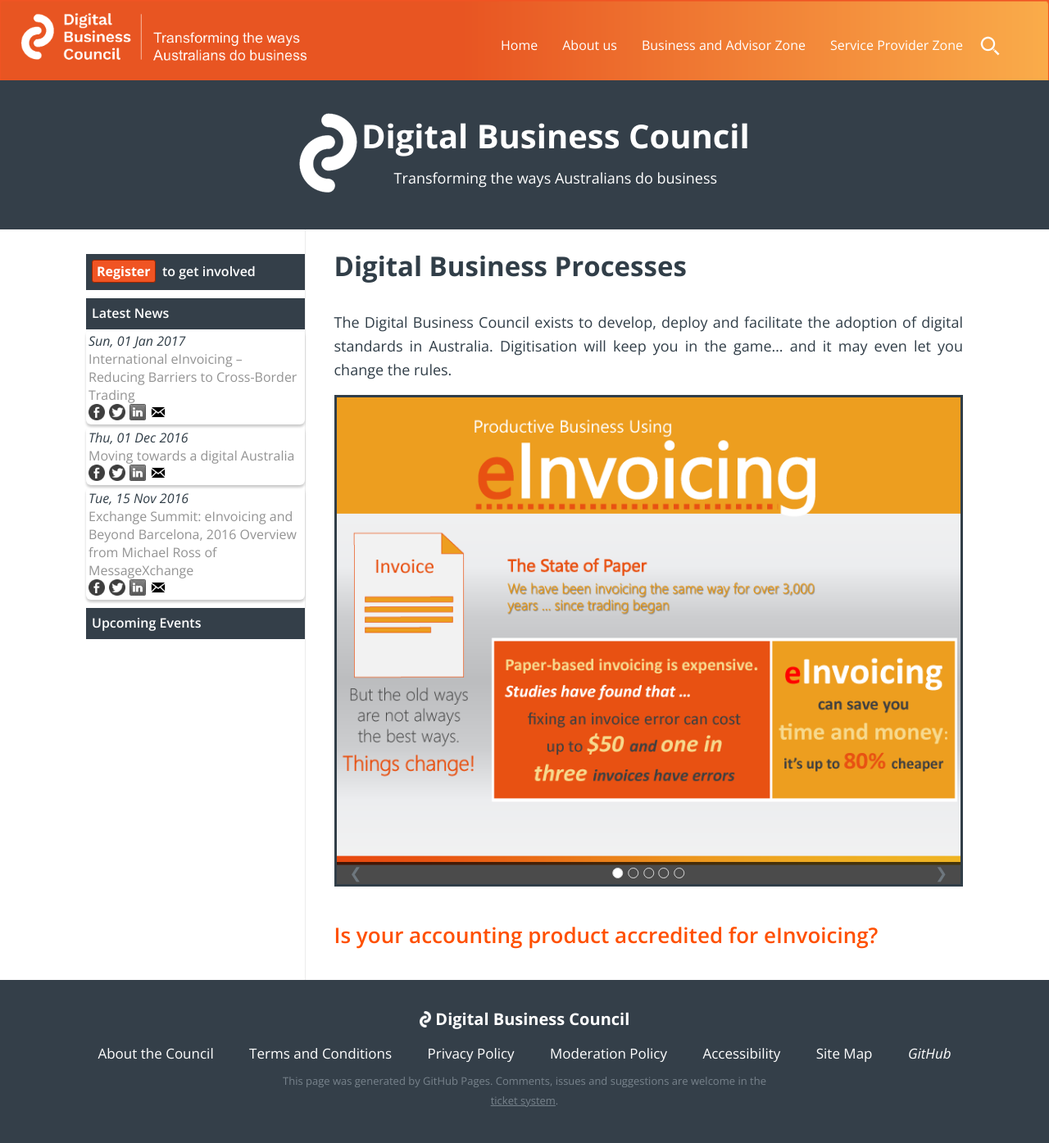
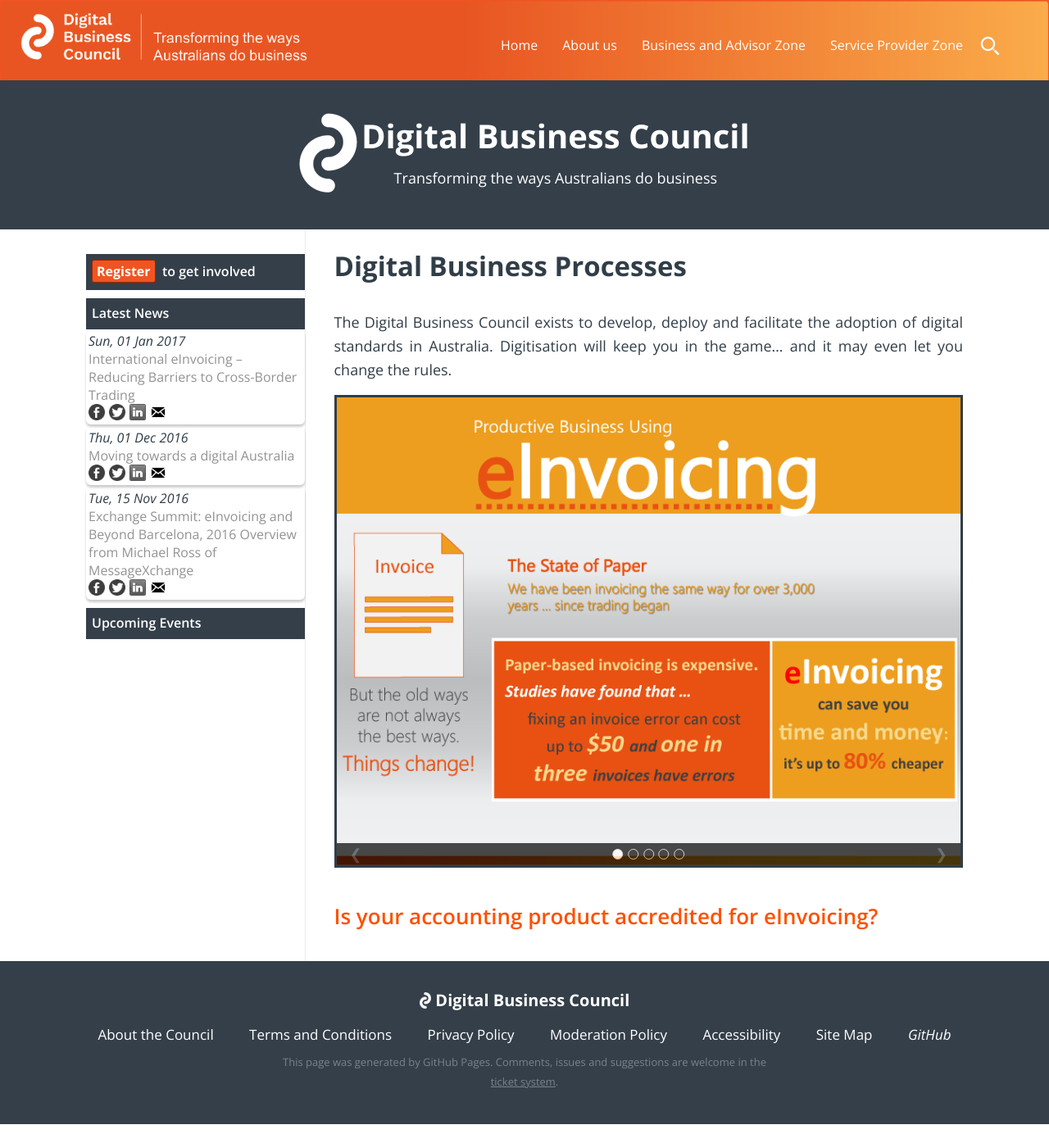
Before and after one commit to Digital-Business-Council/Digital-Business-Council.github.io, a Jekyll site: the page built from pages/business-zone/business-processes.md, in a window 1280 px wide. Shown: the whole page at 82% size. Built offline with Jekyll 4.4.1, drawn with Linux system fonts in a browser that asks for light colours; comment, search, counter and statistics services are not loaded; after the commit the page ends 1372 px from its top, so only the background shows below that.

Commit message:
Update business-processes.md

```diff
--- a/pages/business-zone/business-processes.md
+++ b/pages/business-zone/business-processes.md
@@ -30,7 +30,7 @@
 .w3-display-container{position:relative;border:solid;}
 </style>
 
-<div class="w3-content w3-display-container" style="max-width:800px;height:600px">
+<div class="w3-content w3-display-container" style="max-width:800px;max-height:600px">
 <img class="mySlides" src="{{site.url | absolute}}/images/einvoicing-current-state.png" style="width:100%">
 <img class="mySlides" src="{{site.url | absolute}}/images/einvoicing-current-state2.png" style="width:100%">
 <img class="mySlides" src="{{site.url | absolute}}/images/einvoicing-approach.png" style="width:100%">
```
